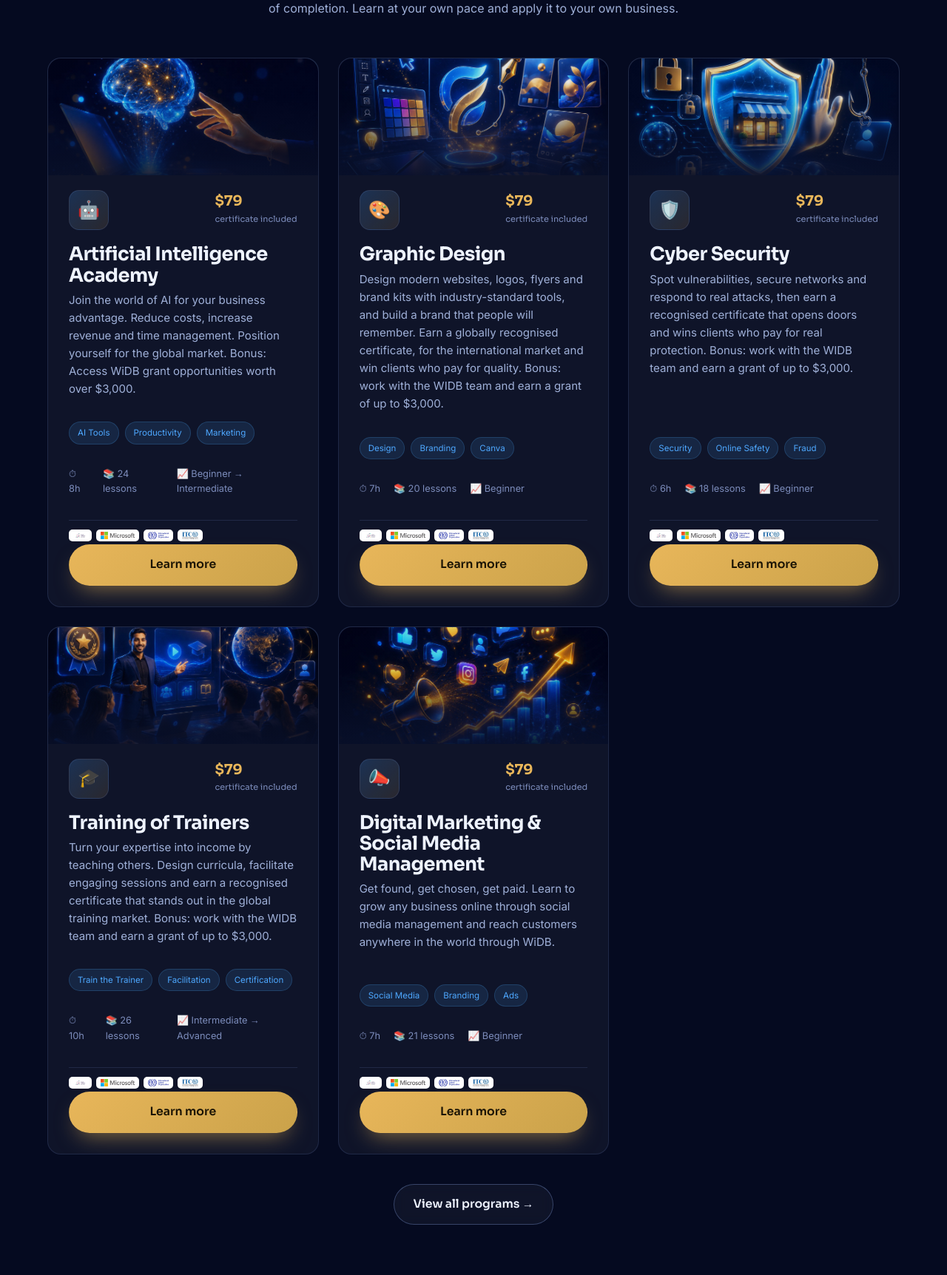
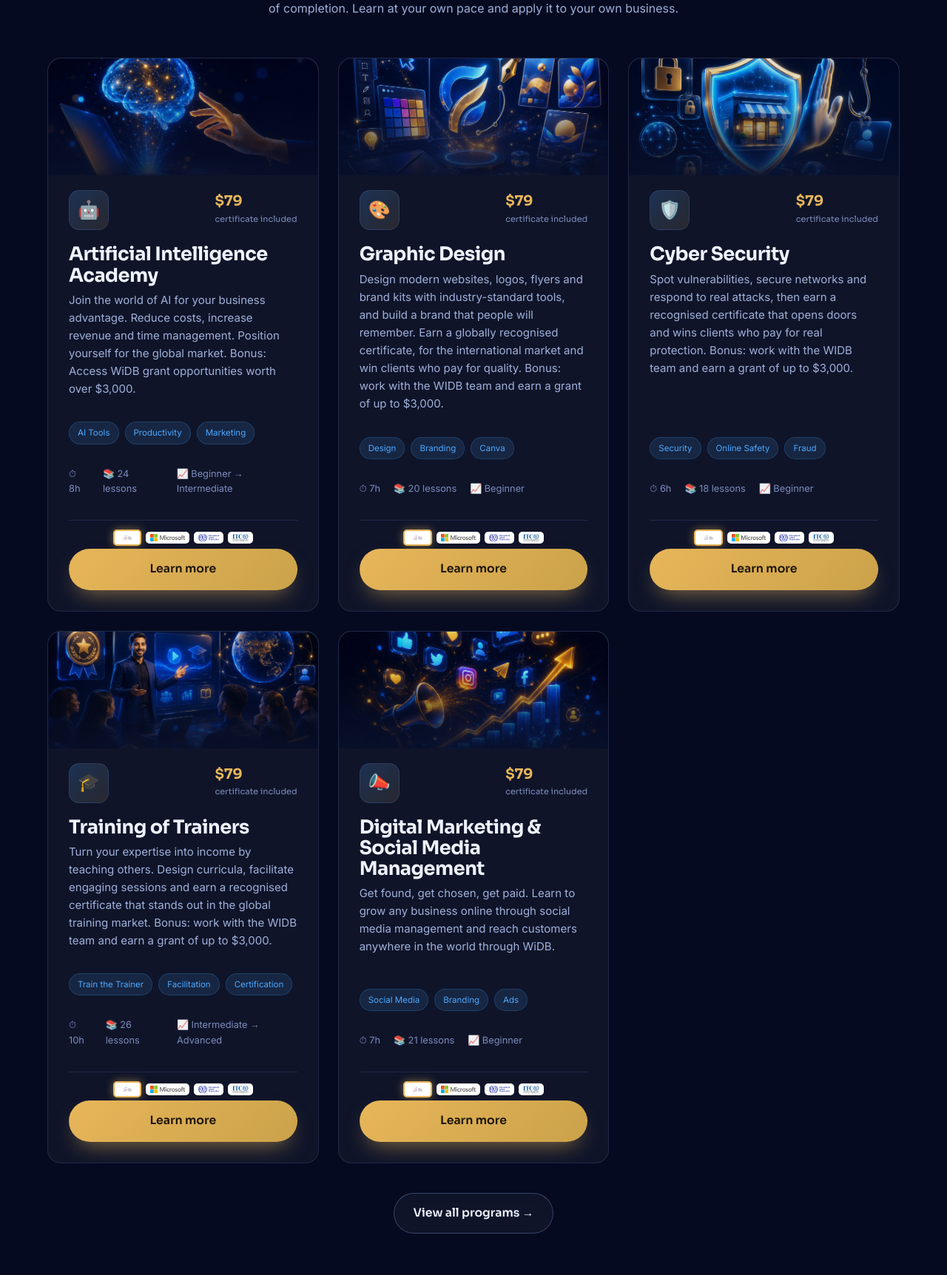
Before and after one commit to princess-israel/ruth-jackson-coach, a PHP site: page / in a window 1280 px wide. Shown: the part 1183-2907 px from the top of the page at 74% size. Run offline with PHP 8.4, Linux system fonts and the light colour scheme; some libraries are stand-ins or nearby versions.

Commit message:
Center accreditation logos and make WIDB stand out more
The WIDB logo is now slightly larger with a gold border/glow so it reads
as the primary certifier, with Microsoft/ILO/ITC alongside it. Both the
course-card row and the full accreditation strip are now centered
instead of left-aligned.

Co-Authored-By: Claude Sonnet 5 <noreply@anthropic.com>
Claude-Session: https://claude.ai/code/session_011fJNZHJ2k4BcCywP1wsiEV

```diff
--- a/assets/css/styles.css
+++ b/assets/css/styles.css
@@ -594,12 +594,14 @@ font.goog-text-highlight{background:none!important;box-shadow:none!important}
   padding:14px 18px;margin:18px 0;
 }
 .accred .accred-label{font-family:var(--font-head);font-size:.7rem;letter-spacing:.16em;text-transform:uppercase;color:var(--muted);font-weight:600}
-.accred .accred-logos{display:flex;flex-wrap:wrap;align-items:center;gap:10px}
+.accred .accred-logos{display:flex;flex-wrap:wrap;align-items:center;justify-content:center;gap:10px;width:100%}
 .org-logo{height:22px;width:auto;background:#fff;padding:4px 8px;border-radius:7px;object-fit:contain;display:block}
+.org-logo-widb{height:30px;padding:5px 10px;border-radius:8px;border:2px solid var(--gold);box-shadow:0 0 12px rgba(232,182,90,.5)}
 .accred .accred-sub{flex-basis:100%;font-size:.78rem;color:var(--muted)}
 /* compact badge row on course cards */
-.card-accred{display:flex;align-items:center;gap:6px;margin:14px 0 4px;padding-top:12px;border-top:1px solid var(--line);flex-wrap:wrap}
+.card-accred{display:flex;align-items:center;justify-content:center;gap:6px;margin:14px 0 4px;padding-top:12px;border-top:1px solid var(--line);flex-wrap:wrap}
 .org-logo-sm{height:16px;padding:3px 6px;border-radius:5px}
+.org-logo-sm.org-logo-widb{height:22px;padding:4px 8px}
 
 /* ---------- Course topics list ---------- */
 .topics-grid{display:grid;grid-template-columns:repeat(2,1fr);gap:10px 22px;margin:14px 0 0;padding:0;list-style:none}
--- a/assets/js/main.js
+++ b/assets/js/main.js
@@ -97,7 +97,7 @@
 
   /* ---------- Accreditation (WIDB / Microsoft / ILO / ITC) ---------- */
   function orgLogos(cls) {
-    return `<img class="${cls}" src="assets/img/partner-widb.jpg" alt="WIDB">
+    return `<img class="${cls} org-logo-widb" src="assets/img/partner-widb.jpg" alt="WIDB">
       <img class="${cls}" src="assets/img/partner-microsoft.jpg" alt="Microsoft">
       <img class="${cls}" src="assets/img/partner-ilo.jpg" alt="International Labour Organization (ILO)">
       <img class="${cls}" src="assets/img/partner-itc.jpg" alt="ITC-ILO">`;
```
